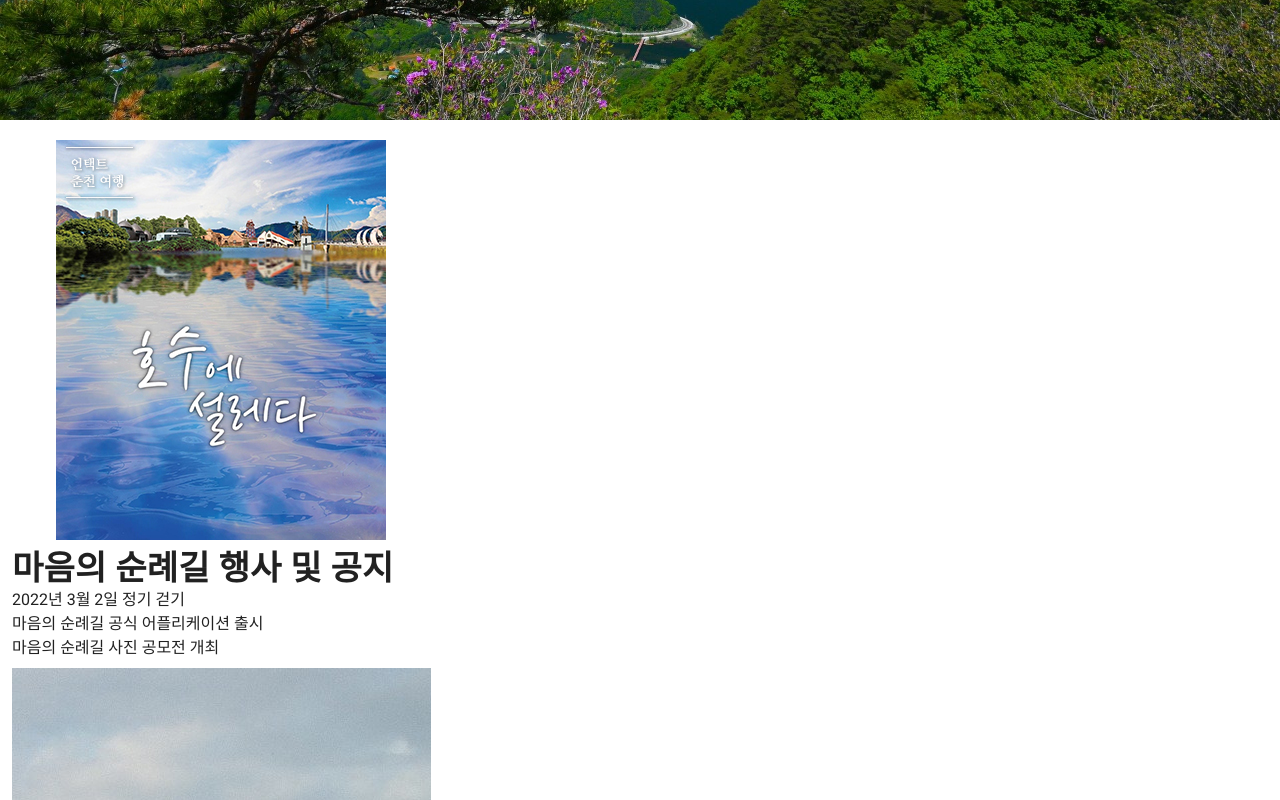
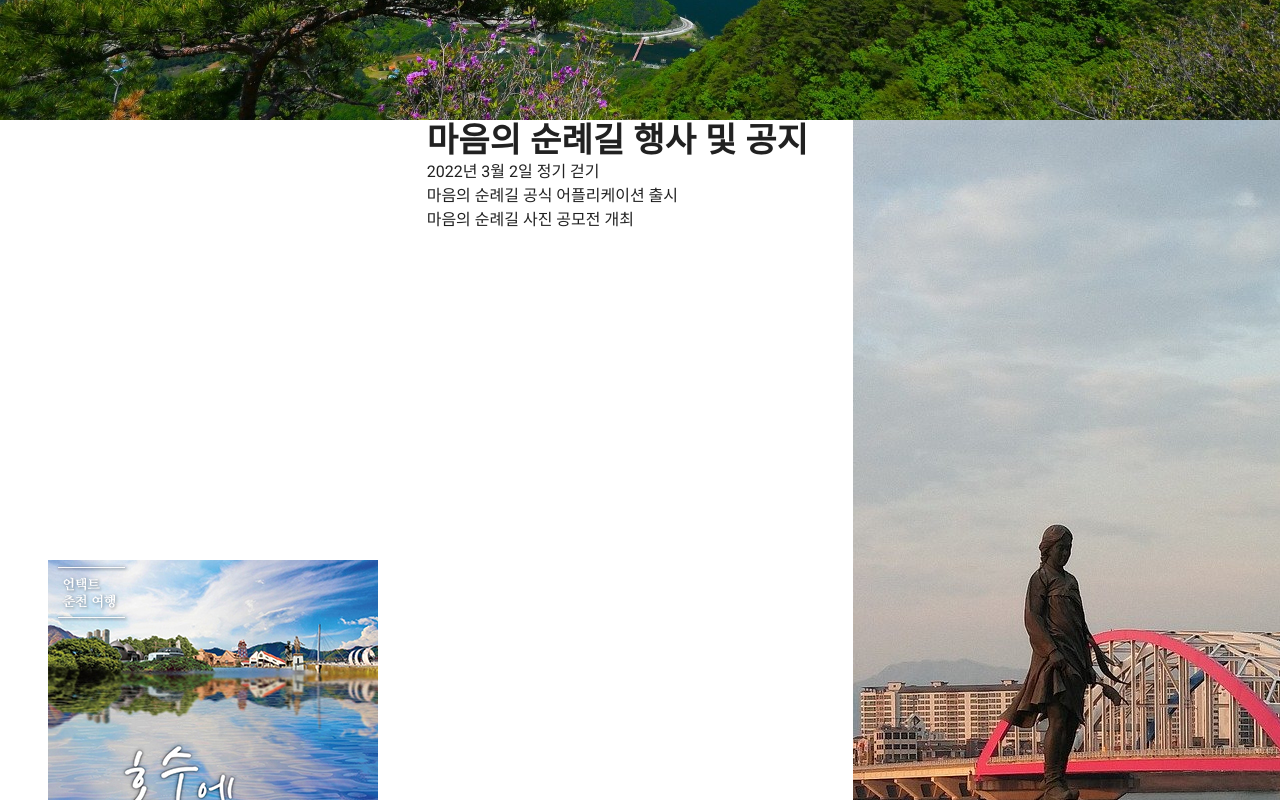
Before and after one commit to SeoHwiDo/VueStudy_Router, a Vue app: page / in a window 1280 px wide. Shown: the part 680-1480 px from the top of the page. Built offline with nearby package versions, Linux system fonts and the light colour scheme.

Commit message:
add home components[add]

```diff
--- a/src/components/HomeBody.vue
+++ b/src/components/HomeBody.vue
@@ -1,8 +1,9 @@
 <template>
     <v-app>
         <v-container fluid>
-            <v-flex xs4 class="text-xs-center my-2"><div class="poster"><img src="../assets/home_body_poster.jpg" alt=""></div></v-flex>
-            <v-flex xs4 class="text-xs-center my-2">
+            <v-layout row wrap>
+                <v-flex md4><div class="poster"><img src="../assets/home_body_poster.jpg" alt=""></div></v-flex>
+                <v-flex md4>
                     <div>
                         <span class="display-1 font-weight-bold my-2">마음의 순례길 행사 및 공지</span>
                         <div>
@@ -16,7 +17,8 @@
                         </div>
                     </div>
                 </v-flex>
-            <v-flex xs4 class="text-xs-center my-2"><div class="content"><img src="../assets/home_body_content.jpg" alt=""></div></v-flex>
+                <v-flex md4><div class="content"><img src="../assets/home_body_content.jpg" alt=""></div></v-flex>
+        </v-layout>
         </v-container>
     </v-app>
 </template>
```
Lines whose indentation alone changed are shown as unchanged.
